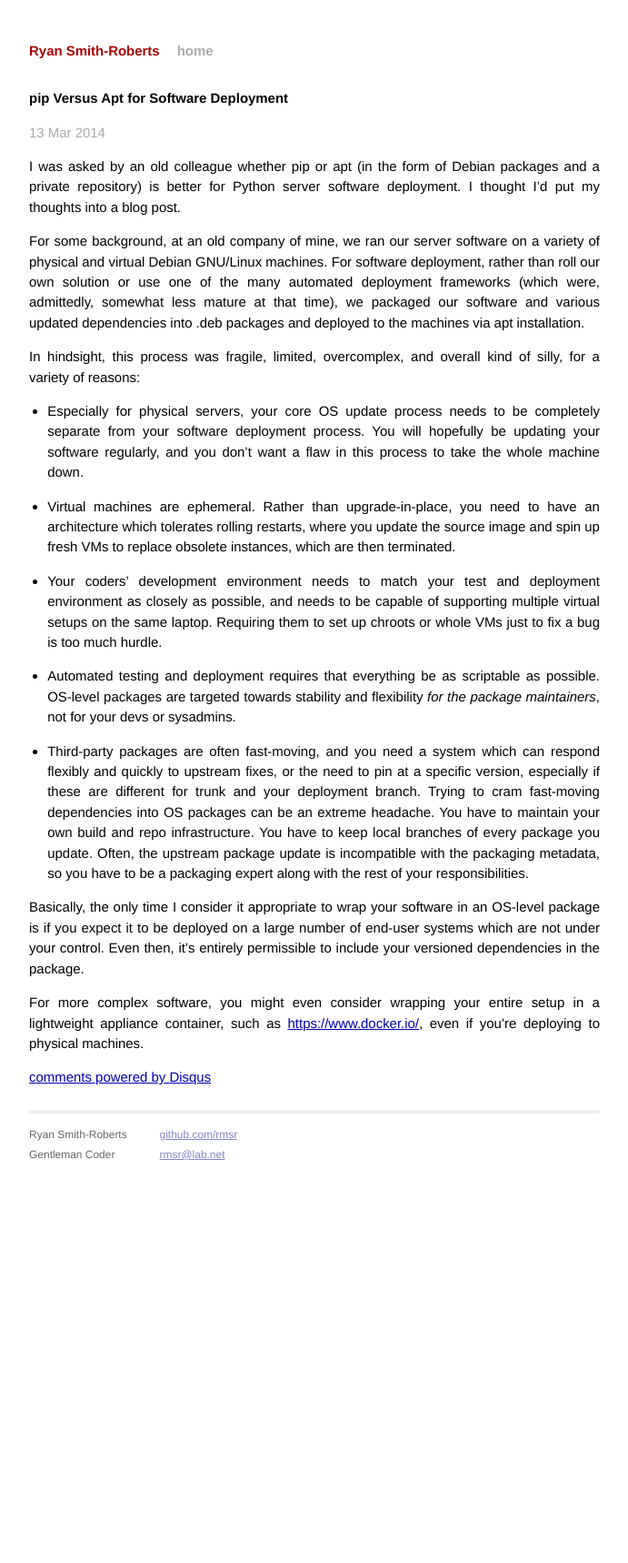
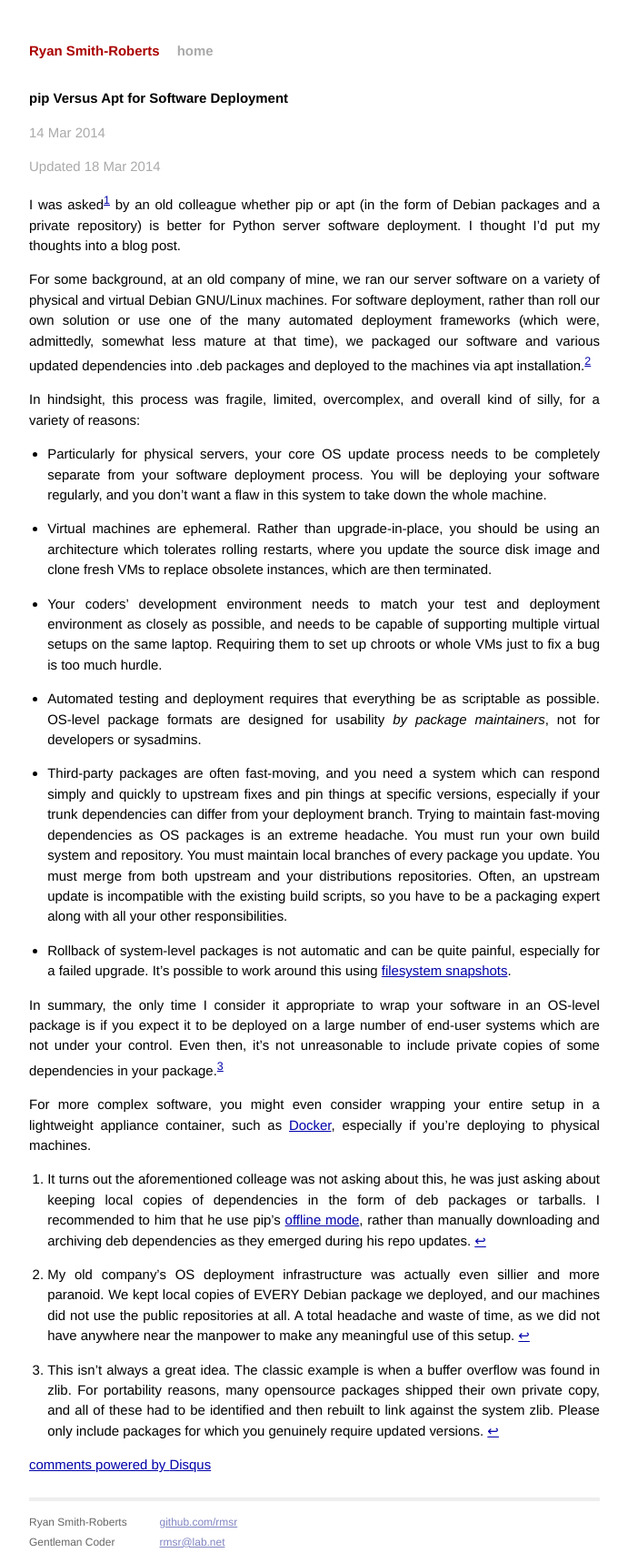
Before and after one commit to rmsr/rmsr.github.io, a Jekyll site: the page built from _posts/2014-03-14-pip-versus-apt.md, in a window 1280 px wide. Shown: the whole page at 91% size, without its empty margins (294-985 px from the left). Built offline with Jekyll 4.4.1, drawn with Linux system fonts in a browser that asks for light colours; comment, search, counter and statistics services are not loaded; before the commit the page ends 1292 px from its top, so only the background shows below that.

Commit message:
update pip vs apt post

```diff
--- a/_posts/2014-03-14-pip-versus-apt.md
+++ b/_posts/2014-03-14-pip-versus-apt.md
@@ -1,26 +1,35 @@
 ---
 layout: post
 title: "pip Versus Apt for Software Deployment"
-date: 2014-03-13 14:43:00
+mongo: foo
 categories: python
+updated: 2014/03/18
 ---
 
-I was asked by an old colleague whether pip or apt (in the form of Debian packages and a private repository) is better for Python server software deployment. I thought I'd put my thoughts into a blog post.
+I was asked[^1] by an old colleague whether pip or apt (in the form of Debian packages and a private repository) is better for Python server software deployment. I thought I'd put my thoughts into a blog post.
 
-For some background, at an old company of mine, we ran our server software on a variety of physical and virtual Debian GNU/Linux machines. For software deployment, rather than roll our own solution or use one of the many automated deployment frameworks (which were, admittedly, somewhat less mature at that time), we packaged our software and various updated dependencies into .deb packages and deployed to the machines via apt installation.
+For some background, at an old company of mine, we ran our server software on a variety of physical and virtual Debian GNU/Linux machines. For software deployment, rather than roll our own solution or use one of the many automated deployment frameworks (which were, admittedly, somewhat less mature at that time), we packaged our software and various updated dependencies into .deb packages and deployed to the machines via apt installation.[^2]
 
 In hindsight, this process was fragile, limited, overcomplex, and overall kind of silly, for a variety of reasons:
 
-* Especially for physical servers, your core OS update process needs to be completely separate from your software deployment process. You will hopefully be updating your software regularly, and you don't want a flaw in this process to take the whole machine down.
+* Particularly for physical servers, your core OS update process needs to be completely separate from your software deployment process. You will be deploying your software regularly, and you don't want a flaw in this system to take down the whole machine.
 
-* Virtual machines are ephemeral. Rather than upgrade-in-place, you need to have an architecture which tolerates rolling restarts, where you update the source image and spin up fresh VMs to replace obsolete instances, which are then terminated.
+* Virtual machines are ephemeral. Rather than upgrade-in-place, you should be using an architecture which tolerates rolling restarts, where you update the source disk image and clone fresh VMs to replace obsolete instances, which are then terminated.
 
 * Your coders' development environment needs to match your test and deployment environment as closely as possible, and needs to be capable of supporting multiple virtual setups on the same laptop. Requiring them to set up chroots or whole VMs just to fix a bug is too much hurdle.
 
-* Automated testing and deployment requires that everything be as scriptable as possible. OS-level packages are targeted towards stability and flexibility *for the package maintainers*, not for your devs or sysadmins.
+* Automated testing and deployment requires that everything be as scriptable as possible. OS-level package formats are designed for usability *by package maintainers*, not for developers or sysadmins.
 
-* Third-party packages are often fast-moving, and you need a system which can respond flexibly and quickly to upstream fixes, or the need to pin at a specific version, especially if these are different for trunk and your deployment branch. Trying to cram fast-moving dependencies into OS packages can be an extreme headache. You have to maintain your own build and repo infrastructure. You have to keep local branches of every package you update. Often, the upstream package update is incompatible with the packaging metadata, so you have to be a packaging expert along with the rest of your responsibilities.
+* Third-party packages are often fast-moving, and you need a system which can respond simply and quickly to upstream fixes and pin things at specific versions, especially if your trunk dependencies can differ from your deployment branch. Trying to maintain fast-moving dependencies as OS packages is an extreme headache. You must run your own build system and repository. You must maintain local branches of every package you update. You must merge from both upstream and your distributions repositories. Often, an upstream update is incompatible with the existing build scripts, so you have to be a packaging expert along with all your other responsibilities.
 
-Basically, the only time I consider it appropriate to wrap your software in an OS-level package is if you expect it to be deployed on a large number of end-user systems which are not under your control. Even then, it's entirely permissible to include your versioned dependencies in the package.
+* Rollback of system-level packages is not automatic and can be quite painful, especially for a failed upgrade. It's possible to work around this using [filesystem snapshots](https://fedoraproject.org/wiki/Features/SystemRollbackWithBtrfs).
 
-For more complex software, you might even consider wrapping your entire setup in a lightweight appliance container, such as [https://www.docker.io/](Docker), even if you're deploying to physical machines.
+In summary, the only time I consider it appropriate to wrap your software in an OS-level package is if you expect it to be deployed on a large number of end-user systems which are not under your control. Even then, it's not unreasonable to include private copies of some dependencies in your package.[^3]
+
+For more complex software, you might even consider wrapping your entire setup in a lightweight appliance container, such as [Docker](https://www.docker.io), especially if you're deploying to physical machines.
+
+[^1]: It turns out the aforementioned colleage was not asking about this, he was just asking about keeping local copies of dependencies in the form of deb packages or tarballs. I recommended to him that he use pip's [offline mode](http://pip.readthedocs.org/en/latest/user_guide.html#fast-local-installs "pip: fast and local installs"), rather than manually downloading and archiving deb dependencies as they emerged during his repo updates.
+
+[^2]: My old company's OS deployment infrastructure was actually even sillier and more paranoid. We kept local copies of EVERY Debian package we deployed, and our machines did not use the public repositories at all. A total headache and waste of time, as we did not have anywhere near the manpower to make any meaningful use of this setup.
+
+[^3]: This isn't always a great idea. The classic example is when a buffer overflow was found in zlib. For portability reasons, many opensource packages shipped their own private copy, and all of these had to be identified and then rebuilt to link against the system zlib. Please only include packages for which you genuinely require updated versions.
```
